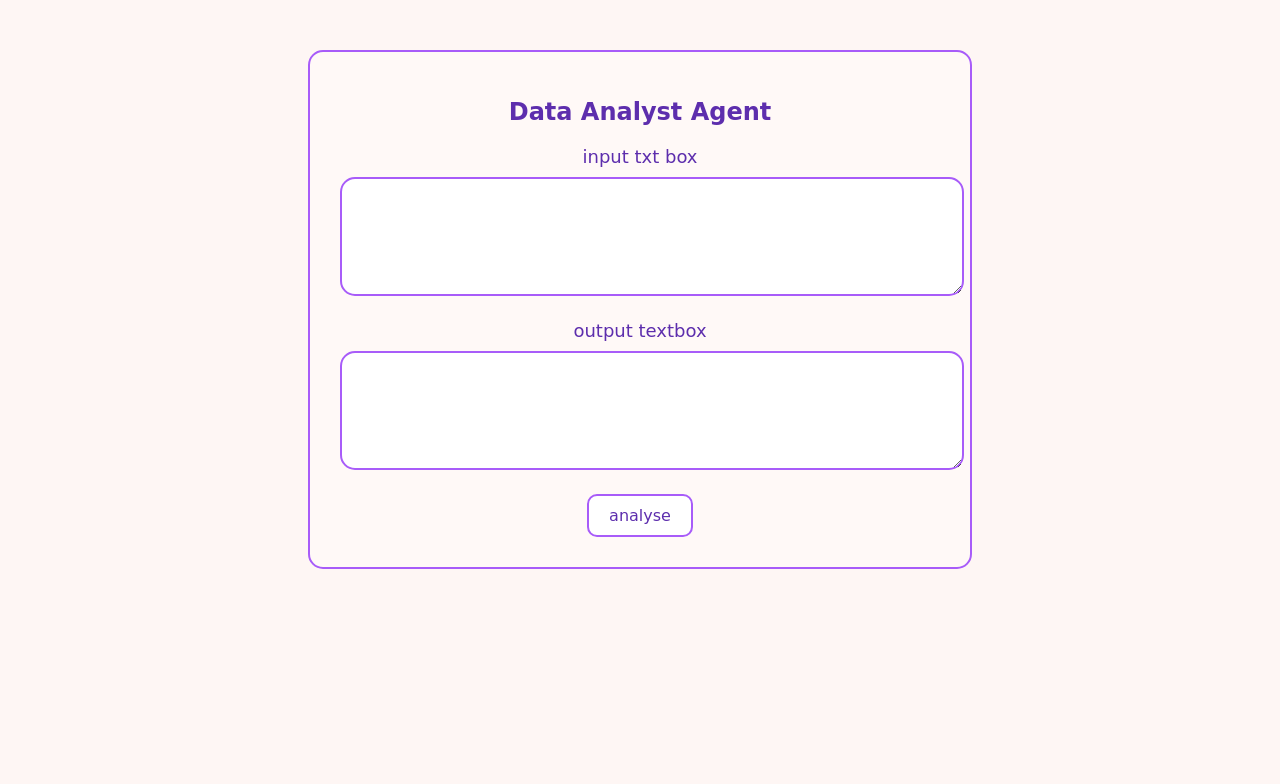
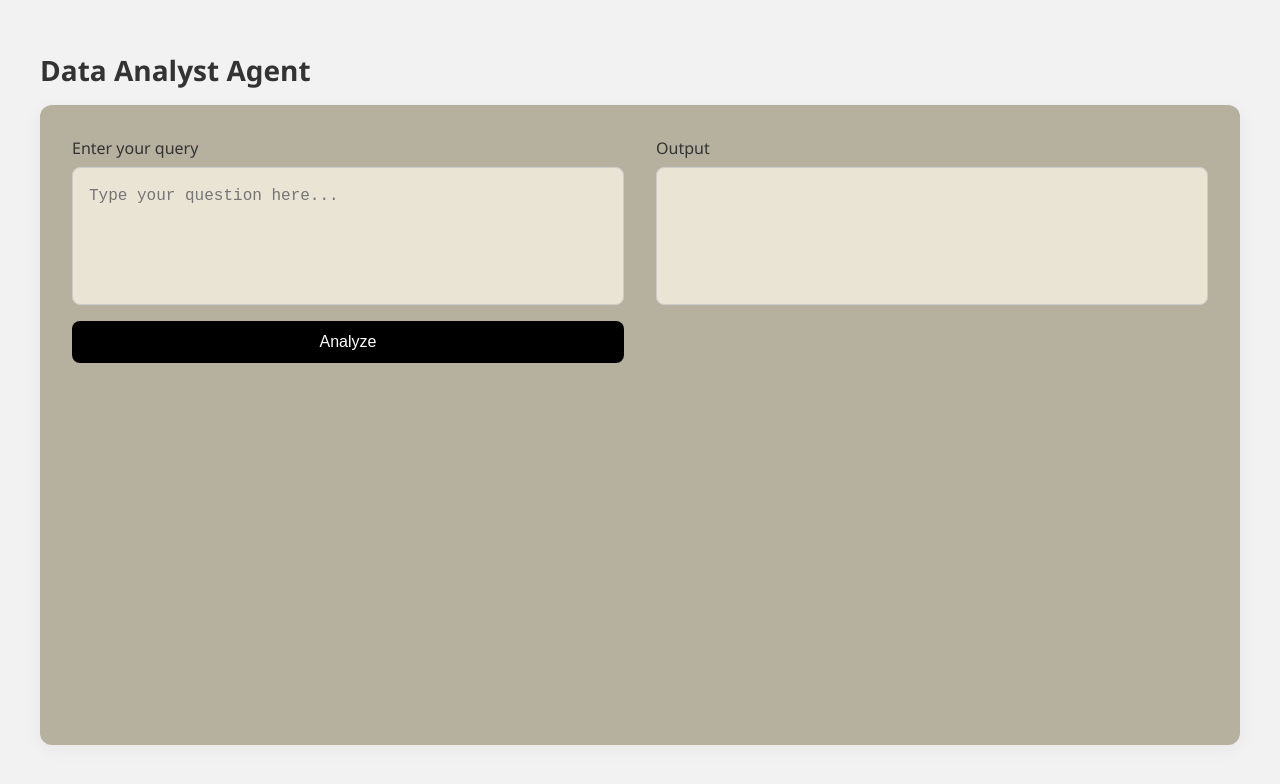
Before and after one commit to 22f3000808/tds-p2, a React (Create React App) app in the folder frontend/: page / in a window 1280 px wide. Shown: the top 784 px of the page. Built offline with nearby package versions, Linux system fonts and the light colour scheme.

Commit message:
frontend modifiey

```diff
--- a/frontend/src/App.css
+++ b/frontend/src/App.css
@@ -1,4 +1,4 @@
-/* p2.css */
+/* p2.css
 body {
   background-color: #fef6f4;
   font-family: 'Comic Sans MS', cursive, sans-serif;
@@ -52,43 +52,171 @@ button {
 button:hover {
   background-color: #f4e6ff;
 }
+ */
+
+/* html, body {
+  height: 100%;
+  margin: 0;
+  padding: 0;
+  font-family: 'Segoe UI', Tahoma, Geneva, Verdana, sans-serif;
+  background-color: #F2F2F2;
+}
+
+.main-container {
+  display: flex;
+  justify-content: center;
+  align-items: center;
+  height: 100vh;
+  padding: 2rem;
+  box-sizing: border-box;
+}
+.content-box {
+  display: flex;
+    gap: 2rem;
+    flex-wrap: wrap;
+    background: white;
+    padding: 2rem;
+    border-radius: 12px;
+    box-shadow: 0 4px 20px rgba(0, 0, 0, 0.05);
+  }
+
+.heading {
+  font-size: 2rem;
+  font-weight: bold;
+  margin-bottom: 2rem;
+  text-align: center;
+  color: #01050a;
+}
 
 
-/* .App {
-  text-align: center;
+
+.input-section, .output-section {
+  flex: 1 1 400px;
+  display: flex;
+  flex-direction: column;
 }
 
-.App-logo {
-  height: 40vmin;
-  pointer-events: none;
+.input-textarea,
+.output-textarea {
+  padding: 1rem;
+  border-radius: 8px;
+  border: 1px solid #ccc;
+  resize: none;
+  font-size: 1rem;
+  line-height: 1.4;
+  background-color: #EAE4D5;
+  transition: all 0.2s ease-in-out;
 }
 
-@media (prefers-reduced-motion: no-preference) {
-  .App-logo {
-    animation: App-logo-spin infinite 20s linear;
-  }
+.input-textarea:focus,
+.output-textarea:focus {
+  outline: none;
+  border-color: #007bff;
+  box-shadow: 0 0 4px rgba(0, 123, 255, 0.5);
 }
 
-.App-header {
-  background-color: #282c34;
-  min-height: 100vh;
+.analyze-button {
+  margin-top: 1rem;
+  padding: 0.75rem 1rem;
+  background-color: #000000;
+  color: white;
+  border: none;
+  border-radius: 8px;
+  font-size: 1rem;
+  cursor: pointer;
+  transition: background-color 0.2s ease;
+}
+
+.analyze-button:hover {
+  background-color: #0056b3;
+} */
+
+
+
+body {
+  font-family: 'Segoe UI', Tahoma, Geneva, Verdana, sans-serif;
+  background-color: #F2F2F2;
+  margin: 0;
+  padding: 0;
+}
+
+.main-container {
+  padding: 2rem;
+  max-width: 1200px;
+  margin: 0 auto;
+}
+
+.content-box {
+  display: flex;
+  flex-wrap: wrap;
+  gap: 2rem;
+  background: #B6B09F;
+  padding: 2rem;
+  border-radius: 12px;
+  box-shadow: 0 4px 20px rgba(0, 0, 0, 0.05);
+  width: 100%;
+  max-width: 1200px;
+  min-height: 80vh;
+  box-sizing: border-box;
+  }
+
+
+.top-heading {
+  font-size: 1.75rem;
+  font-weight: 600;
+  margin-bottom: 1rem;
+  text-align: left;
+  color: #333;
+}
+
+
+.input-section,
+.output-section {
+  flex: 1 1 400px;
   display: flex;
   flex-direction: column;
-  align-items: center;
-  justify-content: center;
-  font-size: calc(10px + 2vmin);
-  color: white;
 }
 
-.App-link {
-  color: #61dafb;
+.input-textarea,
+.output-textarea {
+  padding: 1rem;
+  border-radius: 8px;
+  border: 1px solid #ccc;
+  resize: none;
+  font-size: 1rem;
+  line-height: 1.5;
+  background-color: #EAE4D5;
+  transition: all 0.2s ease-in-out;
+  overflow: hidden;
 }
 
-@keyframes App-logo-spin {
-  from {
-    transform: rotate(0deg);
-  }
-  to {
-    transform: rotate(360deg);
-  }
-} */
+.input-textarea:focus,
+.output-textarea:focus {
+  outline: none;
+  border-color: #007bff;
+  box-shadow: 0 0 4px rgba(0, 123, 255, 0.5);
+}
+
+.input-label,
+.output-label {
+  font-size: 1rem;
+  font-weight: 500;
+  margin-bottom: 0.5rem;
+  color: #333;
+}
+
+.analyze-button {
+  margin-top: 1rem;
+  padding: 0.75rem 1rem;
+  background-color: #000000;
+  color: white;
+  border: none;
+  border-radius: 8px;
+  font-size: 1rem;
+  cursor: pointer;
+  transition: background-color 0.2s ease;
+}
+
+.analyze-button:hover {
+  background-color: #0056b3;
+}
--- a/frontend/src/App.js
+++ b/frontend/src/App.js
@@ -1,28 +1,190 @@
-// p2.jsx
-import React, { useState } from 'react';
-import './App.css'; // Assuming you have a CSS file for styling
+// // p2.jsx
+// import React, { useState } from 'react';
+// import './App.css'; // Assuming you have a CSS file for styling
 
-const P2 = () => {
-  const [inputText, setInputText] = useState('');
-  const [outputText, setOutputText] = useState('');
+// const P2 = () => {
+//   const [inputText, setInputText] = useState('');
+//   const [outputText, setOutputText] = useState('');
+
+// //   const handleAnalyse = async () => {
+// //     try {
+// //       const response = await fetch('http://localhost:8000/api/', {
+// //         method: 'POST',
+// //         headers: {
+// //           'Content-Type': 'application/json',
+// //         },
+// //         body: JSON.stringify({ query: inputText }),
+// //       });
+// //       const data = await response.json();
+// //       setOutputText(data.result || 'No output');
+// //     } catch (err) {
+// //       console.error(err);
+// //       setOutputText('Error connecting to backend');
+// //     }
+// //   };
+
+
+// const handleAnalyse = async () => {
+//   try {
+//     const formData = new FormData();
+//     formData.append("query", inputText);
+
+//     const response = await fetch('https://tds-p2-xn6o.onrender.com/api/', {
+//       method: 'POST',
+//       body: formData
+//     });
+
+//     const data = await response.json();
+
+//     // Display structured output or error message
+//     if (data.topic || data.summary || data.sources) {
+//       setOutputText(JSON.stringify(data, null, 2));
+//     } else if (data.error) {
+//       setOutputText("Error: " + data.error + "\n" + JSON.stringify(data.raw, null, 2));
+//     } else {
+//       setOutputText('Unexpected response from backend');
+//     }
+
+//   } catch (err) {
+//     console.error(err);
+//     setOutputText('Error connecting to backend');
+//   }
+// };
+
+
+//   return (
+//     <div className="container">
+//       <h1>Data Analyst Agent</h1>
+//       <label>input txt box</label>
+//       <textarea
+//         value={inputText}
+//         onChange={(e) => setInputText(e.target.value)}
+//         className="textbox"
+//         rows="5"
+//       ></textarea>
+
+//       <label>output textbox</label>
+//       <textarea
+//         value={outputText}
+//         readOnly
+//         className="textbox"
+//         rows="5"
+//       ></textarea>
+
+//       <button onClick={handleAnalyse}>analyse</button>
+//     </div>
+//   );
+// };
+
+// export default P2;
+
+
+
+
+// import React, { useState, useRef, useEffect } from 'react';
+// import './App.css'; // Ensure styles below are added to App.css
+
+// const P2 = () => {
+//   const [inputText, setInputText] = useState('');
+//   const [outputText, setOutputText] = useState('');
+//   const textareaRef = useRef(null);
+
+//   // Auto expand input textarea
+//   useEffect(() => {
+//     if (textareaRef.current) {
+//       textareaRef.current.style.height = "auto";
+//       textareaRef.current.style.height = `${textareaRef.current.scrollHeight}px`;
+//     }
+//   }, [inputText]);
 
 //   const handleAnalyse = async () => {
 //     try {
-//       const response = await fetch('http://localhost:8000/api/', {
+//       const formData = new FormData();
+//       formData.append("query", inputText);
+
+//       const response = await fetch('https://tds-p2-xn6o.onrender.com/api/', {
 //         method: 'POST',
-//         headers: {
-//           'Content-Type': 'application/json',
-//         },
-//         body: JSON.stringify({ query: inputText }),
+//         body: formData
 //       });
+
 //       const data = await response.json();
-//       setOutputText(data.result || 'No output');
+
+//       if (data.topic || data.summary || data.sources) {
+//         setOutputText(JSON.stringify(data, null, 2));
+//       } else if (data.error) {
+//         setOutputText("Error: " + data.error + "\n" + JSON.stringify(data.raw, null, 2));
+//       } else {
+//         setOutputText('Unexpected response from backend');
+//       }
+
 //     } catch (err) {
 //       console.error(err);
 //       setOutputText('Error connecting to backend');
 //     }
 //   };
 
+//   return (
+//     <div className="main-container">
+//       <h1 className="heading">
+//         Data
+//         Analyst
+//         Agent
+//         </h1>
+//       <div className="content-box">
+//         <div className="input-section">
+//           <label>Enter your query</label>
+//           <textarea
+//             ref={textareaRef}
+//             value={inputText}
+//             onChange={(e) => setInputText(e.target.value)}
+//             className="input-textarea"
+//             rows="3"
+//             placeholder="Type your question here..."
+//           ></textarea>
+//           <button onClick={handleAnalyse} className="analyze-button">Analyze</button>
+//         </div>
+
+//         <div className="output-section">
+//           <label>Output</label>
+//           <textarea
+//             value={outputText}
+//             readOnly
+//             className="output-textarea"
+//             rows="5"
+//           ></textarea>
+//         </div>
+//       </div>
+//     </div>
+//   );
+// };
+
+// export default P2;
+
+
+import React, { useState, useRef, useEffect } from 'react';
+import './App.css';
+
+const P2 = () => {
+  const [inputText, setInputText] = useState('');
+  const [outputText, setOutputText] = useState('');
+  const inputRef = useRef(null);
+  const outputRef = useRef(null);
+
+  // Auto expand input textarea
+  useEffect(() => {
+    if (inputRef.current) {
+      inputRef.current.style.height = "auto";
+      inputRef.current.style.height = `${inputRef.current.scrollHeight}px`;
+    }
+  }, [inputText]);
+
+  // Auto expand output textarea
+  useEffect(() => {
+    if (outputRef.current) {
+      outputRef.current.style.height = "auto";
+      outputRef.current.style.height = `${outputRef.current.scrollHeight}px`;
+    }
+  }, [outputText]);
 
   const handleAnalyse = async () => {
     try {
@@ -36,7 +198,6 @@ const handleAnalyse = async () => {
 
       const data = await response.json();
 
-    // Display structured output or error message
       if (data.topic || data.summary || data.sources) {
         setOutputText(JSON.stringify(data, null, 2));
       } else if (data.error) {
@@ -51,27 +212,34 @@ const handleAnalyse = async () => {
     }
   };
 
-
   return (
-    <div className="container">
-      <h1>Data Analyst Agent</h1>
-      <label>input txt box</label>
+    <div className="main-container">
+      <h1 className="top-heading">Data Analyst Agent</h1>
+      <div className="content-box">
+        <div className="input-section">
+          <label className='input-label'>Enter your query</label>
           <textarea
+            ref={inputRef}
             value={inputText}
             onChange={(e) => setInputText(e.target.value)}
-        className="textbox"
-        rows="5"
+            className="input-textarea"
+            rows="3"
+            placeholder="Type your question here..."
           ></textarea>
+          <button onClick={handleAnalyse} className="analyze-button">Analyze</button>
+        </div>
 
-      <label>output textbox</label>
+        <div className="output-section">
+          <label className='output-label'>Output</label>
           <textarea
+            ref={outputRef}
             value={outputText}
             readOnly
-        className="textbox"
-        rows="5"
+            className="output-textarea"
+            rows="3"
           ></textarea>
-
-      <button onClick={handleAnalyse}>analyse</button>
+        </div>
+      </div>
     </div>
   );
 };
```
Lines whose indentation alone changed are shown as unchanged.
